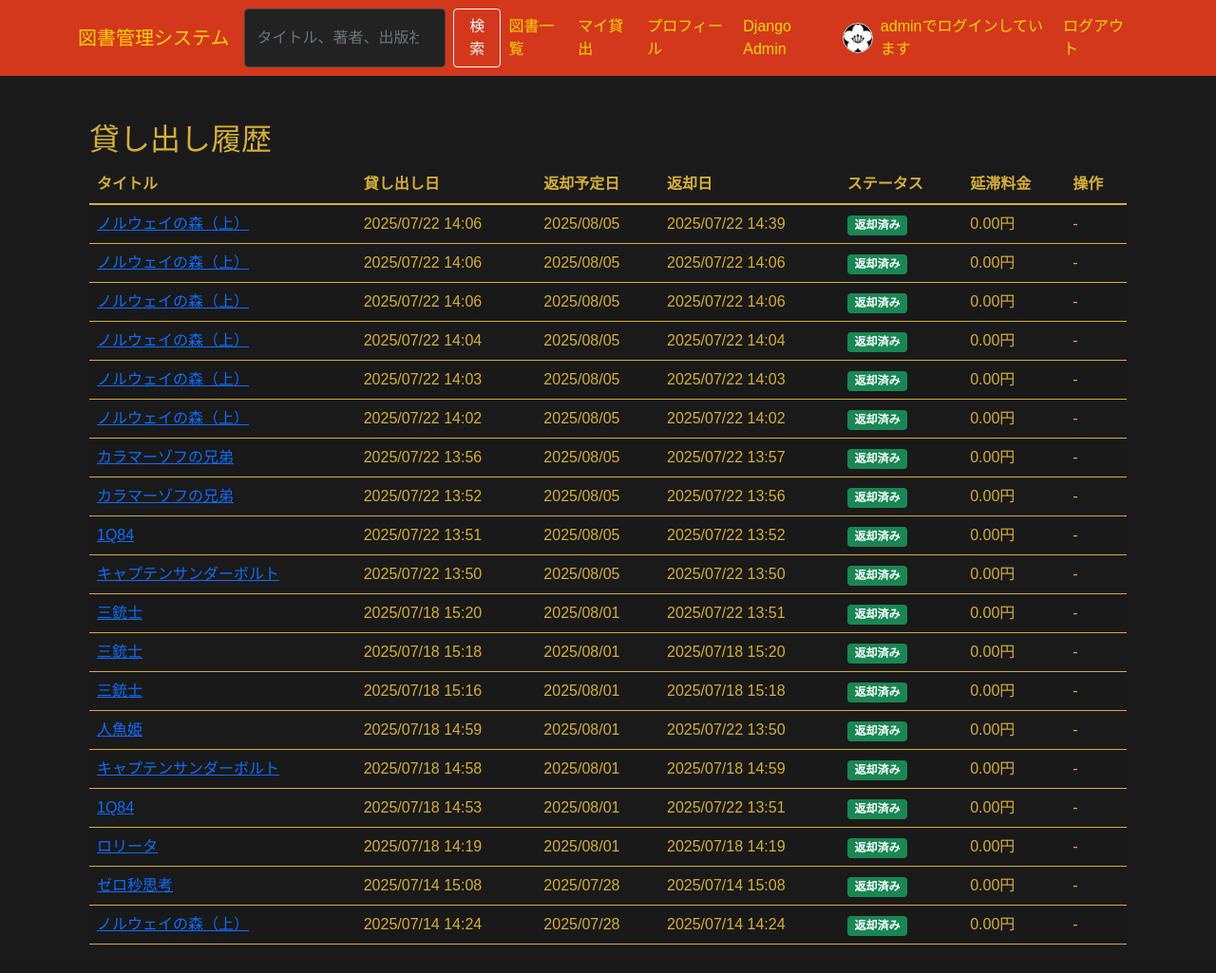
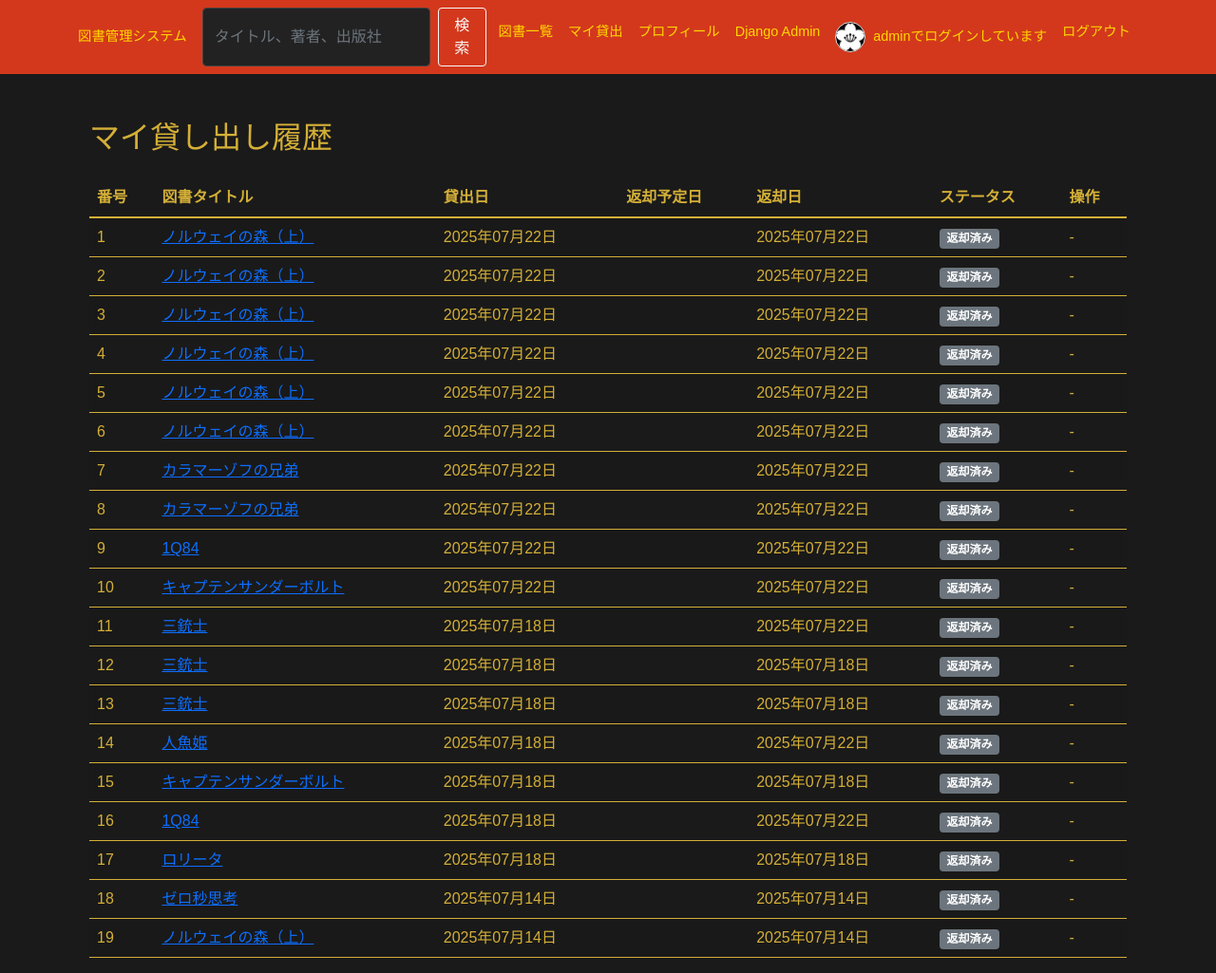
Before and after one commit to a-Seki-098754-money/django_book_management, a Django app: page /my_rentals/ in a window 1280 px wide. Shown: the whole page at 95% size. Before the commit the page ends 995 px from the top, so only its background shows below. Run offline with Django 4.2, Linux system fonts and the light colour scheme; a user stored in the database is signed in; data comes from the database, SQL or seed files in the repository; both versions use the stored data as it was after the commit; some libraries are stand-ins or nearby versions.

Commit message:
css調整

```diff
--- a/templates/base.html
+++ b/templates/base.html
@@ -78,6 +78,20 @@
             color: var(--background-color);
         }
 
+        /* ゴールドのカスタムボタン */
+        .btn-review {
+            background-color: #6b4226; /* ゴールド */
+            color: #fff;
+            border: none;
+        }
+
+        .btn-review:hover {
+            background-color: #59371f;
+            color: #fff;
+        }
+
+
+
         /* カードやフォームのスタイル */
         .card {
             background-color: #111;
@@ -101,6 +115,12 @@
 
         .navbar-brand:hover, .nav-link:hover {
             color: #ffcc00 !important;
+        }
+
+        .navbar .nav-link,
+        .navbar .navbar-brand {
+            font-size: 0.9rem;
+            white-space: nowrap;
         }
 
         .form-control {
--- a/templates/book_management/book_detail.html
+++ b/templates/book_management/book_detail.html
@@ -54,11 +54,11 @@
                     <button type="submit" class="btn btn-warning">返却する</button>
                 </form>
                 {% if not user_review %}
-                    <a href="{% url 'book_management:add_review' book.book_id %}" class="btn btn-info">レビューを書く</a>
+                    <a href="{% url 'book_management:add_review' book.book_id %}" class="btn btn-review">レビューを書く</a>
                 {% endif %}
                 {% if user.is_staff %}
                     <a href="{% url 'book_management:edit_book' book.book_id %}" class="btn btn-warning btn-sm ms-2">編集</a>
-                    <a href="{% url 'book_management:delete_book' book.book_id %}" class="btn btn-danger btn-sm ms-1">削除</a>
+                    <a href="{% url 'book_management:delete_book' book.book_id %}" class="btn btn-review btn-sm ms-1">削除</a>
                 {% endif %}
             </div>
         {% endif %}
--- a/templates/book_management/book_list.html
+++ b/templates/book_management/book_list.html
@@ -44,7 +44,7 @@
                 <a href="{% url 'book_management:book_detail' book.book_id %}" class="btn btn-primary">詳細を見る</a>
                 {% if user.is_staff %}
                     <a href="{% url 'book_management:edit_book' book.book_id %}" class="btn btn-warning btn-sm ms-2">編集</a>
-                    <a href="{% url 'book_management:delete_book' book.book_id %}" class="btn btn-danger btn-sm ms-1">削除</a>
+                    <a href="{% url 'book_management:delete_book' book.book_id %}" class="btn btn-review btn-sm ms-1">削除</a>
                 {% endif %}
             </div>
         </div>
--- a/templates/book_management/my_rentals.html
+++ b/templates/book_management/my_rentals.html
@@ -1,61 +1,53 @@
-{% extends "base.html" %}
+<!-- templates/book_management/my_rentals.html -->
+{% extends 'base.html' %}
 {% load django_bootstrap5 %}
 
-{% block title %}貸し出し履歴{% endblock %}
+{% block title %}マイ貸し出し{% endblock %}
 
 {% block content %}
 <div class="container mt-5">
-    <h2 class="md-4 text-gold">貸し出し履歴</h2>
+    <h2 class="mb-4 text-gold">マイ貸し出し履歴</h2>
 
     {% if rentals %}
         <div class="table-responsive">
             <table class="table table-striped table-hover table-gold">
                 <thead>
                     <tr>
-                        <th>タイトル</th>
-                        <th>貸し出し日</th>
+                        <th>番号</th> {# 新しく追加 #}
+                        <th>図書タイトル</th>
+                        <th>貸出日</th>
                         <th>返却予定日</th>
                         <th>返却日</th>
                         <th>ステータス</th>
-                        <th>延滞料金</th>
                         <th>操作</th>
                     </tr>
                 </thead>
                 <tbody>
                     {% for rental in rentals %}
                     <tr>
+                        <td>{{ forloop.counter }}</td> {# 新しく追加 #}
+                        <td><a href="{% url 'book_management:book_detail' rental.book.pk %}">{{ rental.book.title }}</a></td>
+                        <td>{{ rental.rental_date|date:"Y年m月d日" }}</td>
+                        <td>{{ rental.due_date|date:"Y年m月d日" }}</td>
                         <td>
-                            <a href="{% url 'book_management:book_detail' rental.book.pk %}">
-                                {{ rental.book.title }}
-                            </a>
-                        </td>
-                        <td>{{ rental.rental_date|date:"Y/m/d H:i" }}</td>
-                        <td>{{ rental.return_due_date|date:"Y/m/d" }}</td>
-                        <td>
-                            {% if rental.rental_date %}
-                                {{ rental.return_date|date:"Y/m/d H:i" }}
+                            {% if rental.return_date %}
+                                {{ rental.return_date|date:"Y年m月d日" }}
                             {% else %}
-                                -
+                                貸出中
                             {% endif %}
                         </td>
                         <td>
-                            {% if rental.status == 'borrowed' %}
-                                <span class="badge bg-warning">貸出中</span>
-                            {% elif rental.status == 'returned' %}
-                                <span class="badge bg-success">返却済み</span>
-                            {% elif rental.status == 'overdue' %}
-                                <span class="badge bg-danger">延滞</span>
+                            {% if rental.return_date %}
+                                <span class="badge bg-secondary">返却済み</span>
+                            {% elif rental.due_date < today %}
+                                <span class="badge bg-danger">延滞中</span>
                             {% else %}
-                                {{ rental.get_status_display }}
+                                <span class="badge bg-primary">貸出中</span>
                             {% endif %}
                         </td>
-                        <td>{{ rental.fine_amount }}円</td>
                         <td>
-                            {% if rental.status == 'borrowed' %}
-                                <form action="{% url 'book_management:return_book' rental.book.pk %}" method="post" class="d-inline">
-                                    {% csrf_token %}
-                                    <button type="submit" class="btn btn-success btn-sm">返却する</button>
-                                </form>
+                            {% if not rental.return_date %}
+                                <a href="{% url 'book_management:return_book' rental.pk %}" class="btn btn-success btn-sm">返却する</a>
                             {% else %}
                                 -
                             {% endif %}
@@ -67,9 +59,8 @@
         </div>
     {% else %}
         <div class="alert alert-info" role="alert">
-            現在、貸出中の図書はありません。
+            現在、貸し出し中の図書はありません。
         </div>
-        <a href="{% url 'book_management:book_list' %}" class="btn btn-primary">図書一覧をみる</a>
     {% endif %}
 </div>
 {% endblock %}
```
Also changed, not shown: db.sqlite3.
